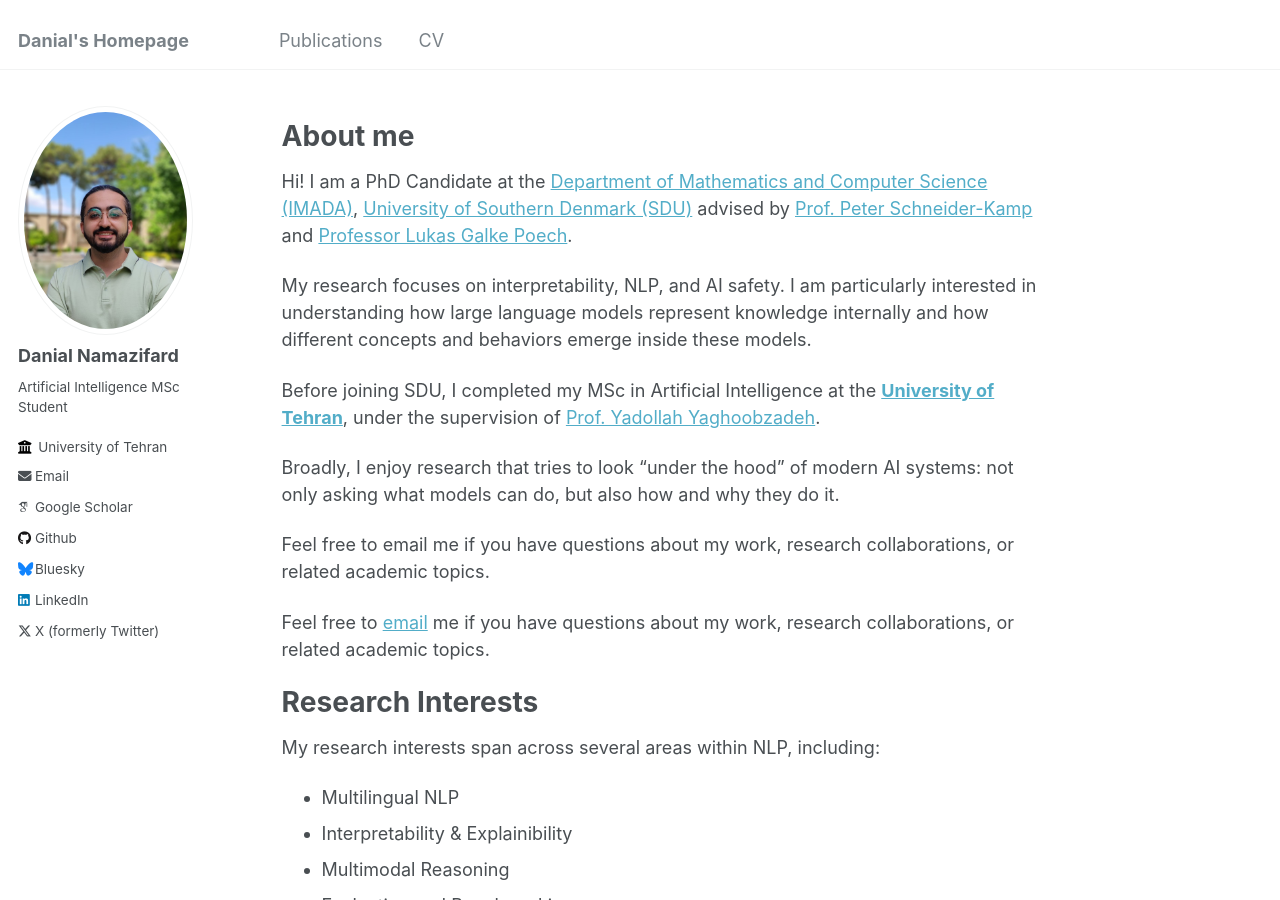
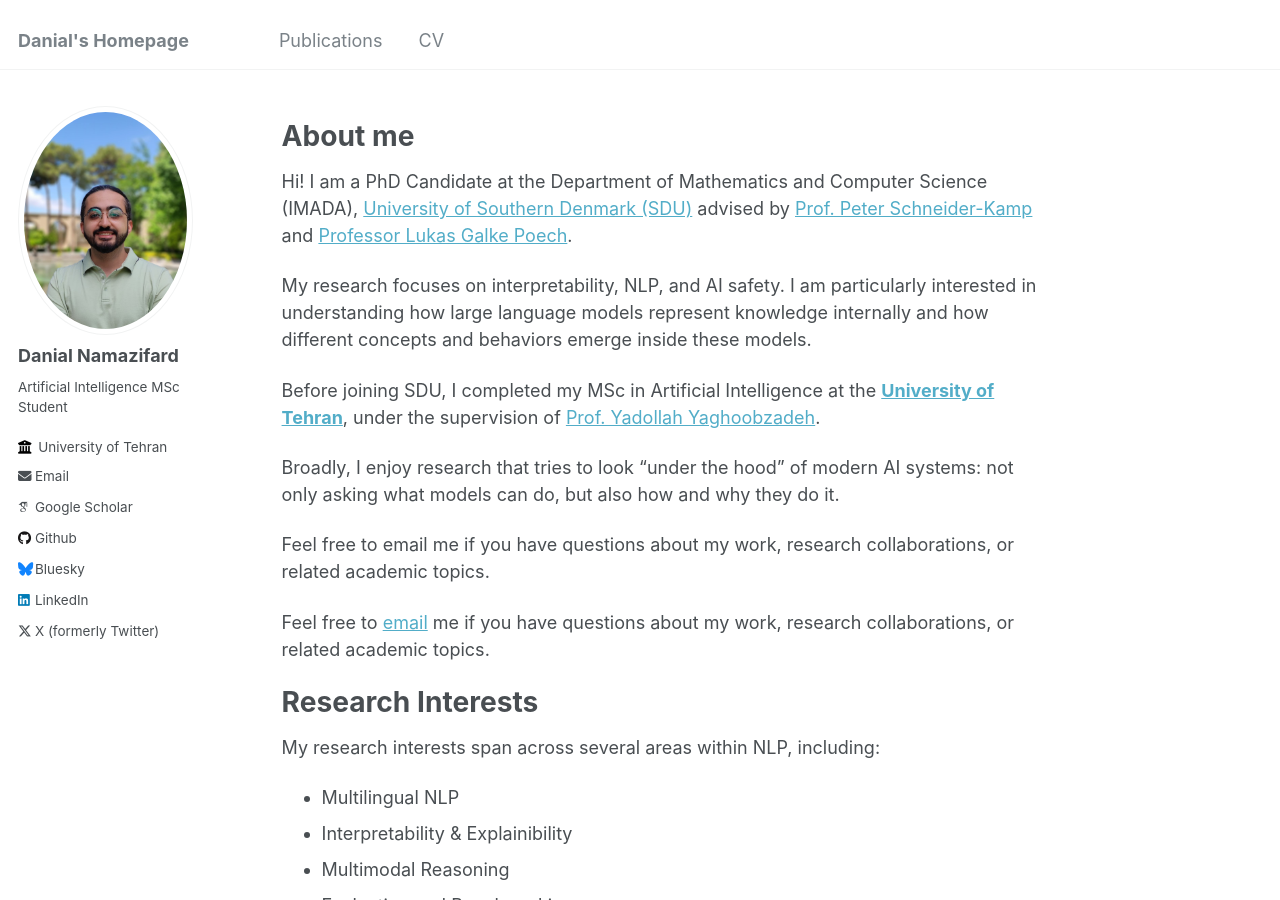
Before and after one commit to namazifard/namazifard.github.io, a Jekyll site: the page built from _pages/about.md, in a window 1280 px wide and 900 px high. Built offline with Jekyll 4.4.1, drawn with Linux system fonts in a browser that asks for light colours; some web fonts are replaced; part of the change alters nothing that is shown.

```diff
--- a/_pages/about.md
+++ b/_pages/about.md
@@ -10,7 +10,7 @@ redirect_from:
 
 About me
 ======
-Hi! I am a PhD Candidate at the [Department of Mathematics and Computer Science (IMADA)](https://www.sdu.dk/en/om-sdu/institutter-centre/imada_matematik_og_datalogi), [University of Southern Denmark (SDU)](https://www.sdu.dk/en/) advised by [Prof. Peter Schneider-Kamp](https://portal.findresearcher.sdu.dk/da/persons/petersk/) and [Professor Lukas Galke Poech](https://portal.findresearcher.sdu.dk/da/persons/lukas-paul-achatius-galke-poech/).
+Hi! I am a PhD Candidate at the Department of Mathematics and Computer Science (IMADA), [University of Southern Denmark (SDU)](https://www.sdu.dk/en/) advised by [Prof. Peter Schneider-Kamp](https://portal.findresearcher.sdu.dk/da/persons/petersk/) and [Professor Lukas Galke Poech](https://portal.findresearcher.sdu.dk/da/persons/lukas-paul-achatius-galke-poech/).
 
 My research focuses on interpretability, NLP, and AI safety. I am particularly interested in understanding how large language models represent knowledge internally and how different concepts and behaviors emerge inside these models.
 
```
